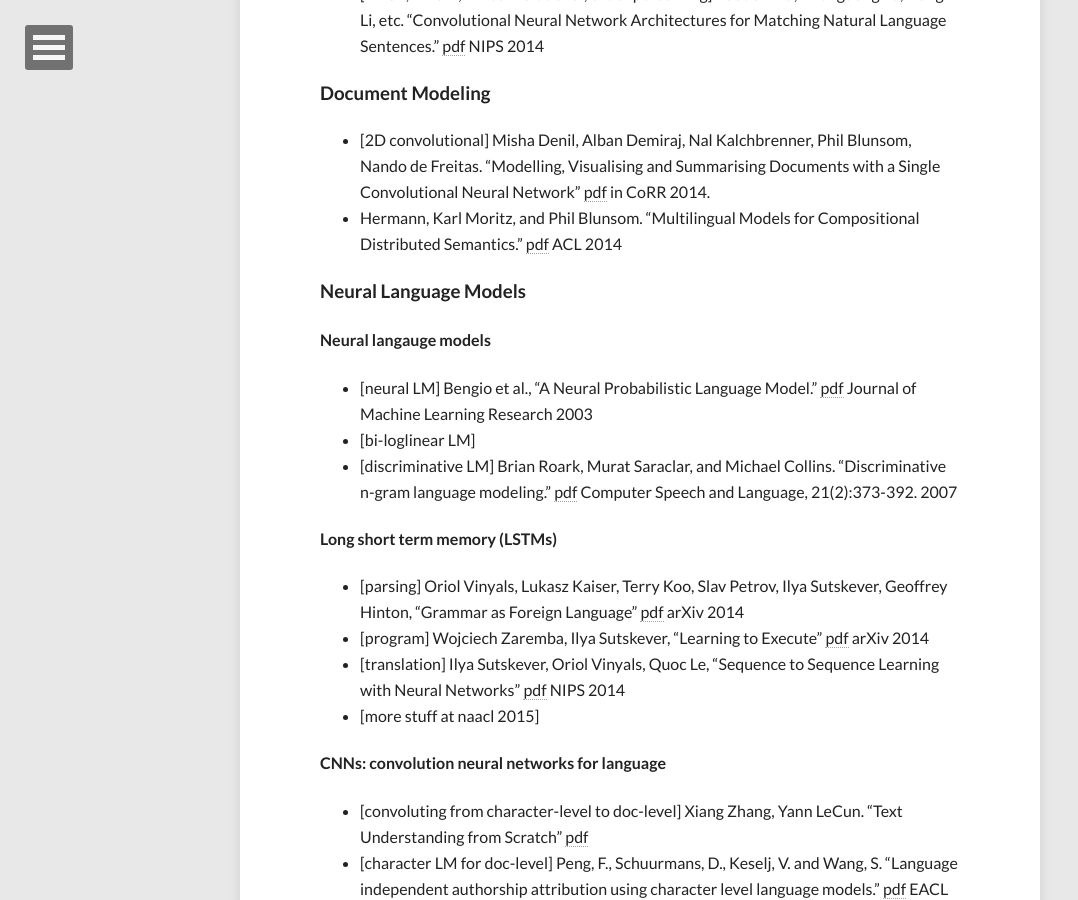
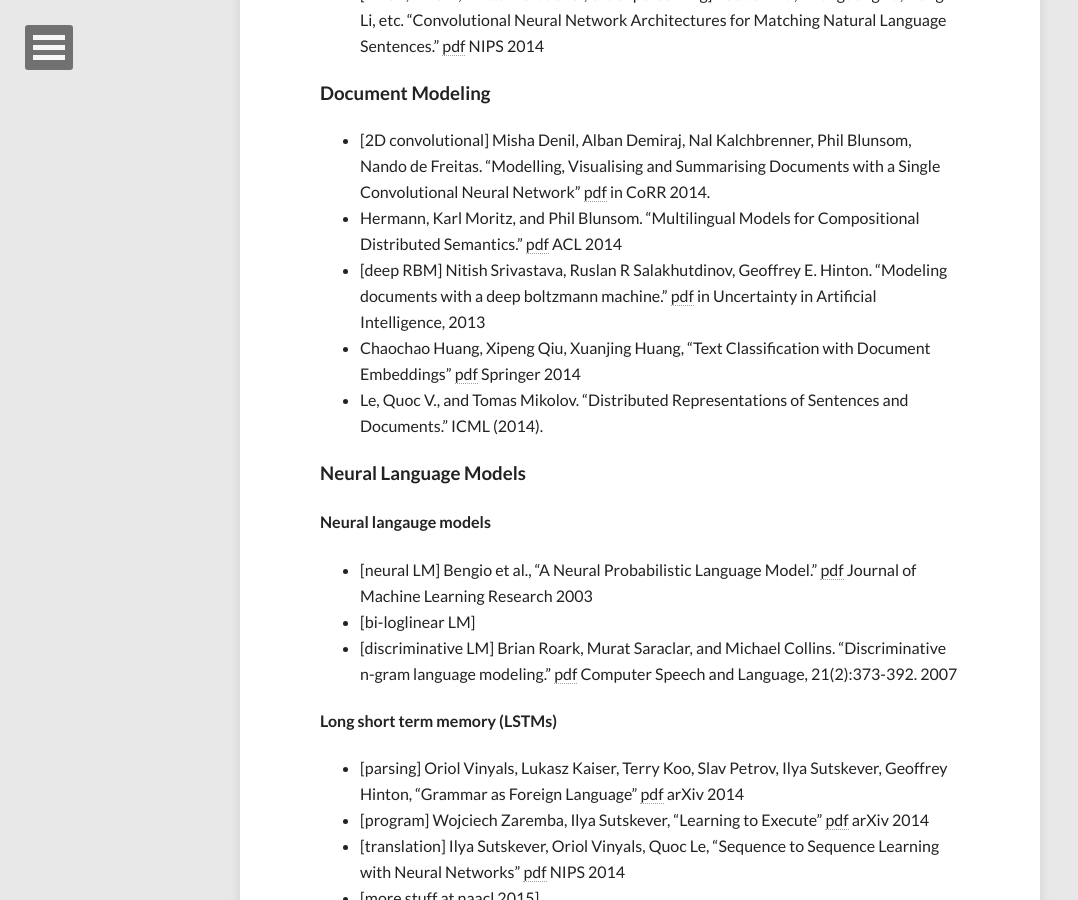
Before and after one commit to niangaotuantuan/niangaotuantuan.github.io, a Jekyll site: the page built from resources.md, in a window 1280 px wide and 900 px high, scrolled down 4704 px. Shown: the whole window, without its empty margins (0-1078 px from the left). Built offline with Jekyll 4.4.1, drawn with Linux system fonts in a browser that asks for light colours; nearby versions of some CDN libraries; some of the changed text lies outside the part shown.

Commit message:
Update resources.md

```diff
--- a/resources.md
+++ b/resources.md
@@ -109,6 +109,11 @@
 + [2D convolutional] Misha Denil, Alban Demiraj, Nal Kalchbrenner, Phil Blunsom, Nando de Freitas. "Modelling, Visualising and Summarising Documents with a Single Convolutional Neural Network" [pdf](http://arxiv.org/abs/1406.3830) in CoRR 2014.
 + Hermann, Karl Moritz, and Phil Blunsom. "Multilingual Models for Compositional
 Distributed Semantics." [pdf](http://arxiv.org/pdf/1404.4641v1.pdf) ACL 2014
++ [deep RBM] Nitish Srivastava, Ruslan R Salakhutdinov, Geoffrey E. Hinton. "Modeling documents with a deep boltzmann machine." [pdf](http://arxiv.org/abs/1309.6865) in Uncertainty in Artificial Intelligence, 2013
++ Chaochao Huang, Xipeng Qiu, Xuanjing Huang, "Text Classification with Document Embeddings" [pdf](http://link.springer.com/chapter/10.1007%2F978-3-319-12277-9_12) Springer 2014
++ Le, Quoc V., and Tomas Mikolov. "Distributed Representations of Sentences and
+Documents." ICML (2014).
+
 
 ### Neural Language Models
 
```
Also changed, not shown: other parts of resources.md (+1 -1 lines).
